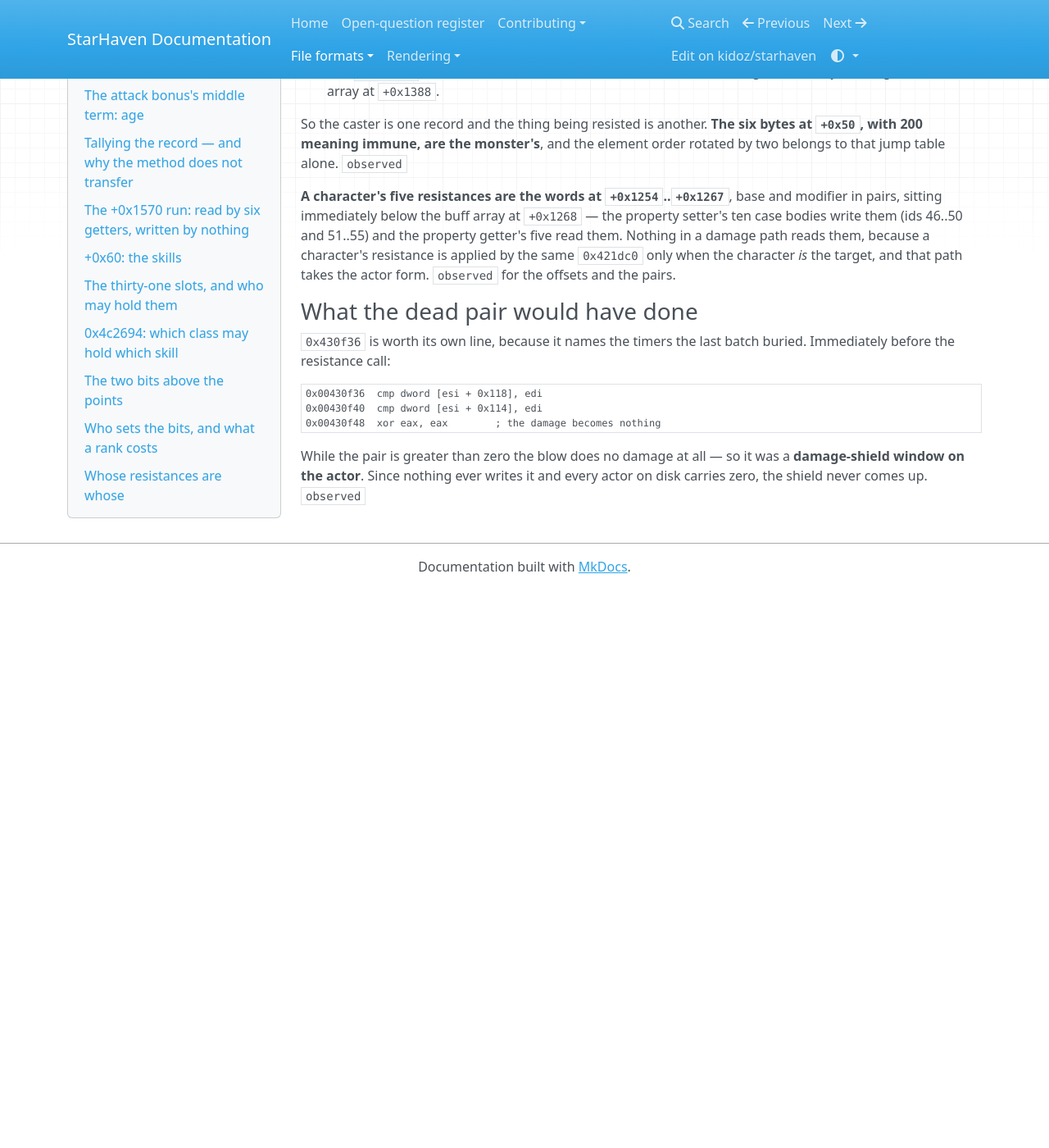
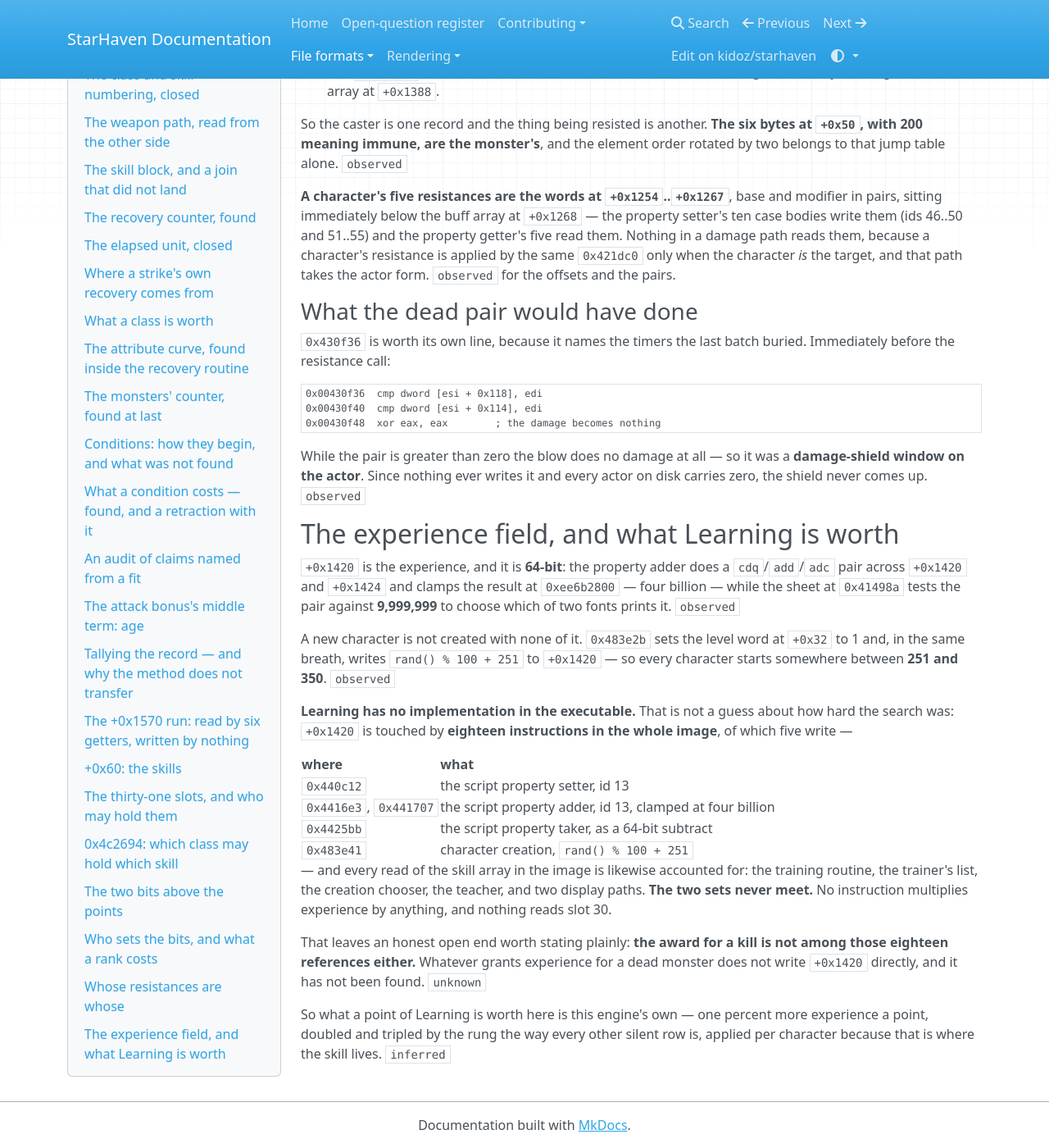
Before and after one commit to kidoz/starhaven, an MkDocs documentation site: the page built from docs/formats/player-record.md, in a window 1280 px wide and 1400 px high, scrolled down 17073 px. Shown: the whole window at 82% size. Built offline with MkDocs 1.6.1, drawn with Linux system fonts in a browser that asks for light colours; nearby versions of some CDN libraries; before the commit the page ends 17792 px from its top, so only the background shows below that.

Commit message:
Count every touch of the experience field and give Learning its cut

```diff
--- a/docs/formats/player-record.md
+++ b/docs/formats/player-record.md
@@ -1007,3 +1007,41 @@ buried. Immediately before the resistance call:
 While the pair is greater than zero the blow does no damage at all — so it was
 a **damage-shield window on the actor**. Since nothing ever writes it and every
 actor on disk carries zero, the shield never comes up. `observed`
+
+## The experience field, and what Learning is worth
+
+`+0x1420` is the experience, and it is **64-bit**: the property adder does a
+`cdq`/`add`/`adc` pair across `+0x1420` and `+0x1424` and clamps the result at
+`0xee6b2800` — four billion — while the sheet at `0x41498a` tests the pair
+against **9,999,999** to choose which of two fonts prints it. `observed`
+
+A new character is not created with none of it. `0x483e2b` sets the level word
+at `+0x32` to 1 and, in the same breath, writes `rand() % 100 + 251` to
+`+0x1420` — so every character starts somewhere between **251 and 350**.
+`observed`
+
+**Learning has no implementation in the executable.** That is not a guess
+about how hard the search was: `+0x1420` is touched by **eighteen instructions
+in the whole image**, of which five write —
+
+| where | what |
+| --- | --- |
+| `0x440c12` | the script property setter, id 13 |
+| `0x4416e3`, `0x441707` | the script property adder, id 13, clamped at four billion |
+| `0x4425bb` | the script property taker, as a 64-bit subtract |
+| `0x483e41` | character creation, `rand() % 100 + 251` |
+
+— and every read of the skill array in the image is likewise accounted for:
+the training routine, the trainer's list, the creation chooser, the teacher,
+and two display paths. **The two sets never meet.** No instruction multiplies
+experience by anything, and nothing reads slot 30.
+
+That leaves an honest open end worth stating plainly: **the award for a kill
+is not among those eighteen references either.** Whatever grants experience
+for a dead monster does not write `+0x1420` directly, and it has not been
+found. `unknown`
+
+So what a point of Learning is worth here is this engine's own — one percent
+more experience a point, doubled and tripled by the rung the way every other
+silent row is, applied per character because that is where the skill lives.
+`inferred`
```
Also changed, not shown: README.md (+14 -0 lines), 3 other files.
